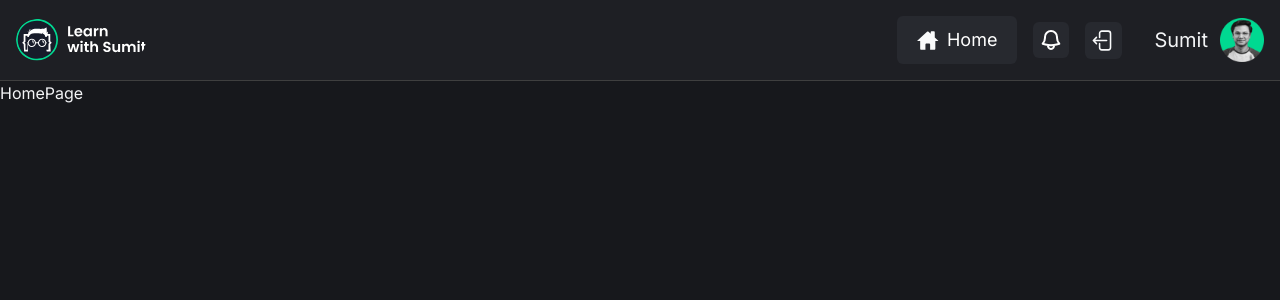
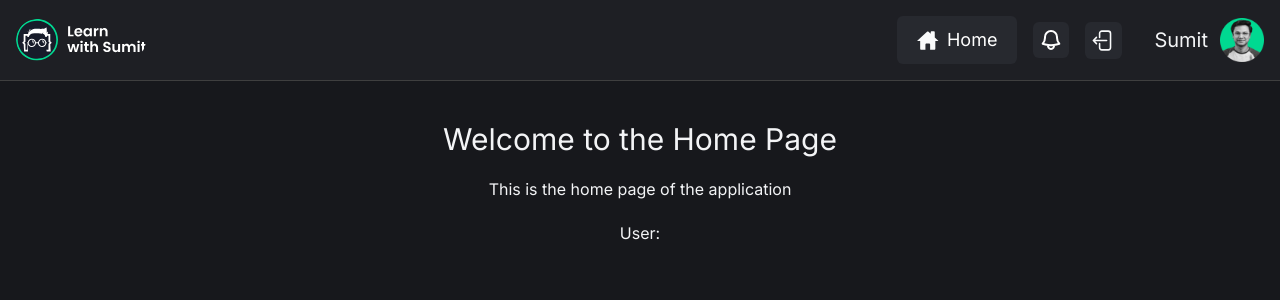
Before and after one commit to hasin023/face-hook, a React (Vite) app in the folder client/: page / in a window 1280 px wide. Shown: the top 300 px of the page. Built offline with nearby package versions, Linux system fonts and the light colour scheme.

Commit message:
Auth provider with authContext

```diff
--- a/client/src/components/auth/LoginForm.jsx
+++ b/client/src/components/auth/LoginForm.jsx
@@ -1,14 +1,18 @@
 import { useForm } from "react-hook-form";
 import { useNavigate } from "react-router-dom";
 import Field from "../common/Field";
+import { useAuth } from "../../hooks/useAuth";
 
 const LoginForm = () => {
 
     const navigate = useNavigate();
+    const { setAuth } = useAuth();
     const { register, handleSubmit, formState: { errors }, } = useForm();
 
     const submitForm = (formData) => {
         console.log(formData);
+        const user = { ...formData };
+        setAuth({ user });
         navigate("/");
     };
 
--- /dev/null
+++ b/client/src/hooks/useAuth.js
@@ -0,0 +1,9 @@
+import { useContext, useDebugValue } from "react"
+import AuthContext from "../contexts/authContext"
+
+export const useAuth = () => {
+    const { auth } = useContext(AuthContext);
+    useDebugValue(auth, (auth) => auth?.user ? "Logged in" : "Logged out");
+
+    return useContext(AuthContext);
+}
--- a/client/src/main.jsx
+++ b/client/src/main.jsx
@@ -1,13 +1,16 @@
 import React from 'react'
 import ReactDOM from 'react-dom/client'
-import {BrowserRouter as Router} from "react-router-dom";
+import { BrowserRouter as Router } from "react-router-dom";
 import App from './App.jsx'
 import './index.css'
+import AuthProvider from './providers/AuthProvider.jsx';
 
 ReactDOM.createRoot(document.getElementById('root')).render(
   <React.StrictMode>
-    <Router>
-      <App />
-    </Router>
+    <AuthProvider>
+      <Router>
+        <App />
+      </Router>
+    </AuthProvider>
   </React.StrictMode>
 )
--- a/client/src/pages/HomePage.jsx
+++ b/client/src/pages/HomePage.jsx
@@ -1,10 +1,16 @@
 import Header from '../components/common/Header'
+import { useAuth } from '../hooks/useAuth'
 
 const HomePage = () => {
+
+  const { auth } = useAuth();
+
   return (
     <div>
       <Header />
-      HomePage
+      <h1 className="text-center text-3xl mt-10">Welcome to the Home Page</h1>
+      <p className="text-center mt-5">This is the home page of the application</p>
+      <p className="text-center mt-5">User: {auth.user?.email}</p>
     </div>
   )
 }
--- /dev/null
+++ b/client/src/providers/AuthProvider.jsx
@@ -0,0 +1,15 @@
+import { useState } from "react";
+import AuthContext from "../contexts/authContext";
+
+const AuthProvider = ({ children }) => {
+
+    const [auth, setAuth] = useState({});
+
+    return (
+        <AuthContext.Provider value={{ auth, setAuth }}>
+            {children}
+        </AuthContext.Provider>
+    )
+}
+
+export default AuthProvider;
```
